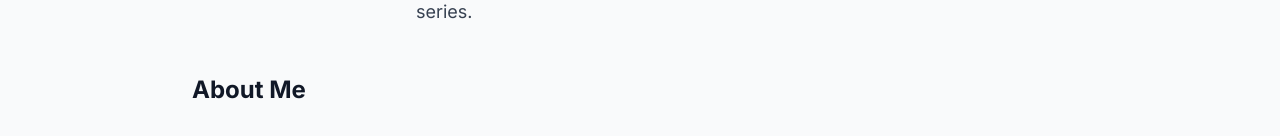
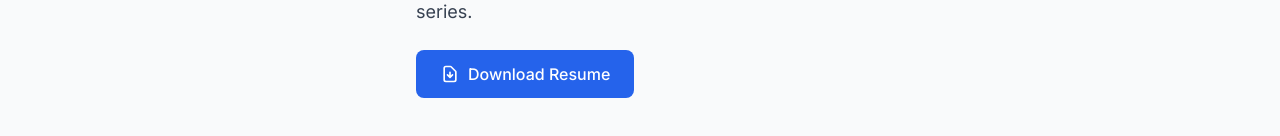
Before and after one commit to mitchelldawkinsjr/mitchelldawkins-com, a Next.js app: page /about in a window 1280 px wide. Shown: the part 315-451 px from the top of the page. Built offline with nearby package versions, Linux system fonts and the light colour scheme; no server answers.

Commit message:
added download resume button to about me page

```diff
--- a/src/app/about/page.tsx
+++ b/src/app/about/page.tsx
@@ -30,11 +30,32 @@ export default function AboutPage() {
             <h2 className="text-xl text-blue-600 dark:text-blue-400 mb-6">
               Senior Software Engineer & Endeavoring AI Engineer
             </h2>
-            <p className="text-lg text-gray-700 dark:text-gray-300">
+            <p className="text-lg text-gray-700 dark:text-gray-300 mb-6">
               I specialize in building intelligent systems that leverage the latest in AI technology.
               Currently exploring the meta-concept of using AI tools to build AI systems, documenting
               the process through my &quot;Building AI with AI&quot; blog series.
             </p>
+            <a
+              href="/documents/Mitchell-Dawkins-II-Resume-2025.pdf"
+              download
+              className="inline-flex items-center px-6 py-3 bg-blue-600 hover:bg-blue-700 text-white font-medium rounded-lg transition-colors"
+            >
+              <svg
+                className="w-5 h-5 mr-2"
+                fill="none"
+                stroke="currentColor"
+                viewBox="0 0 24 24"
+                xmlns="http://www.w3.org/2000/svg"
+              >
+                <path
+                  strokeLinecap="round"
+                  strokeLinejoin="round"
+                  strokeWidth={2}
+                  d="M12 10v6m0 0l-3-3m3 3l3-3m2 8H7a2 2 0 01-2-2V5a2 2 0 012-2h5.586a1 1 0 01.707.293l5.414 5.414a1 1 0 01.293.707V19a2 2 0 01-2 2z"
+                />
+              </svg>
+              Download Resume
+            </a>
           </div>
         </div>
 
```
Also changed, not shown: 1 other file (tests, documents, lock files or other folders).
